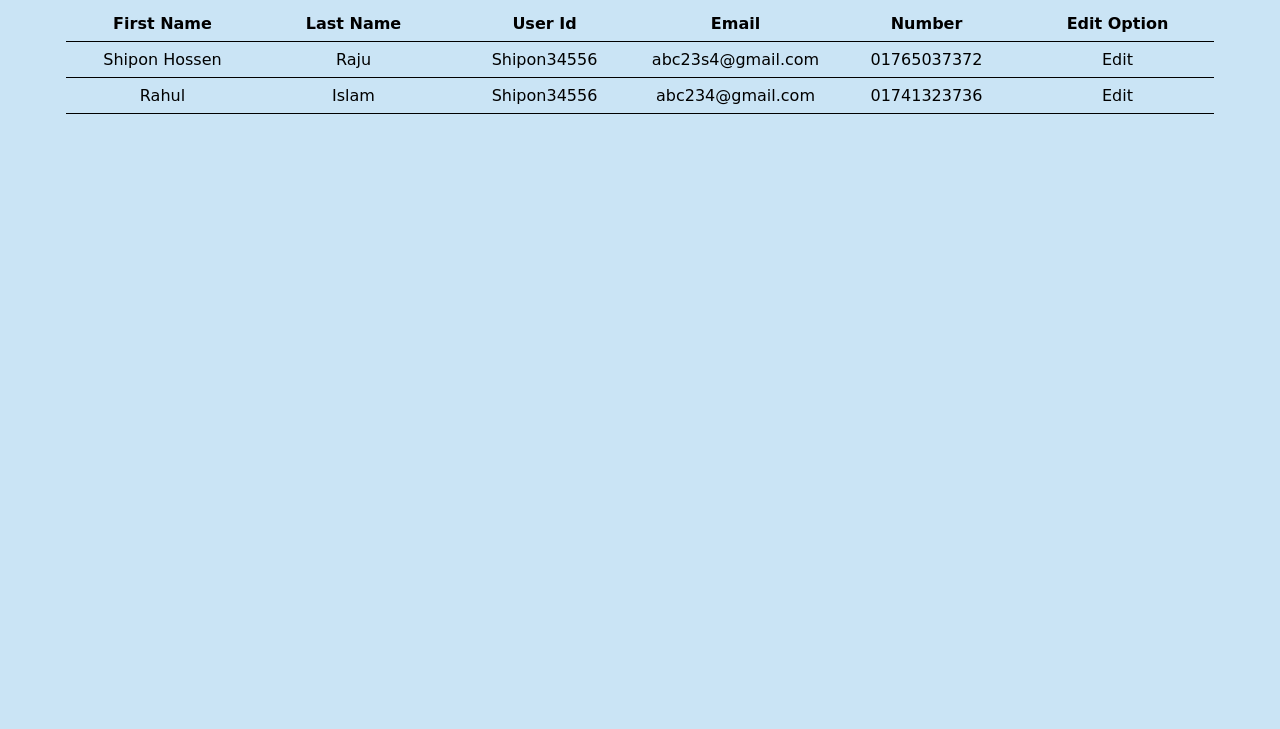
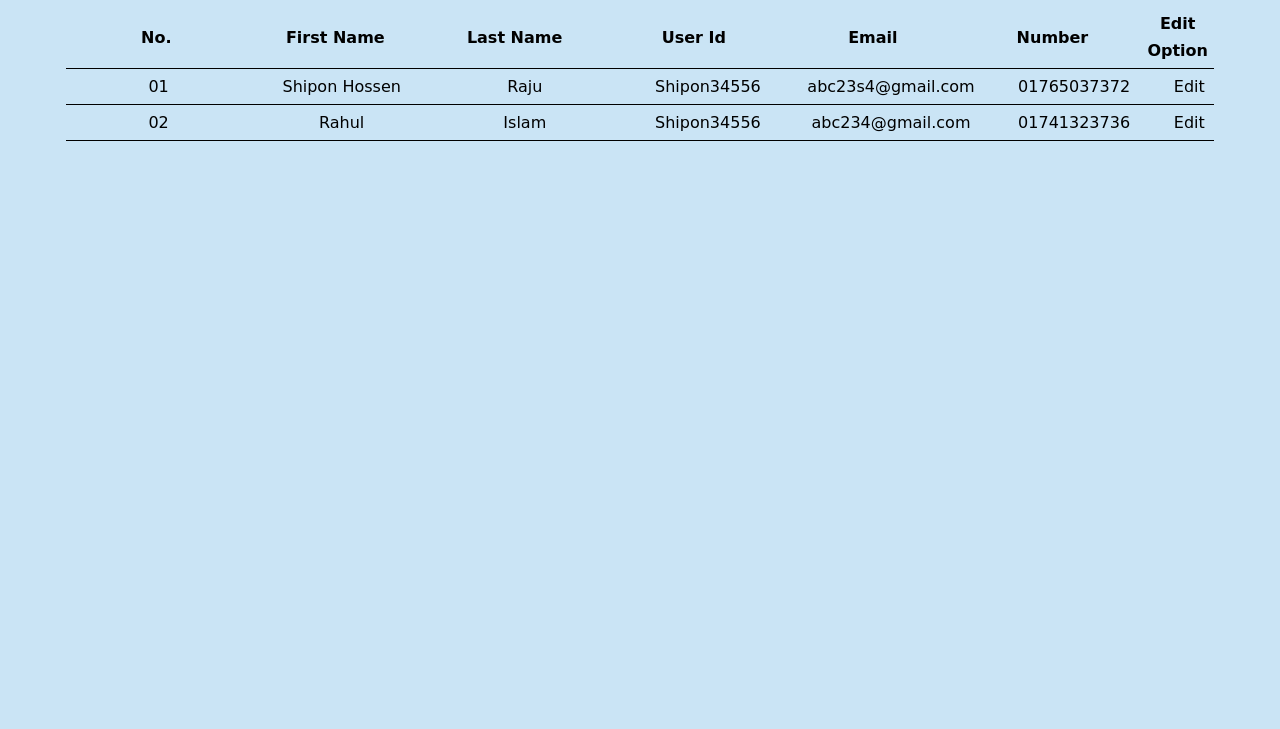
Before and after one commit to ProgrammerShipon/Web-Design-Tools, a plain HTML site: page Details Update/index.html in a window 1280 px wide. Shown: the part 71-800 px from the top of the page. Drawn offline with Linux system fonts and the light colour scheme.

Commit message:
some html file change

```diff
--- a/Details Update/index.html
+++ b/Details Update/index.html
@@ -16,6 +16,7 @@
           </div>
           <table>
             <tr>
+              <th>No.</th>
               <th>First Name</th>
               <th>Last Name</th>
               <th>User Id</th>
@@ -24,6 +25,7 @@
               <th>Edit Option</th>
             </tr>
             <tr>
+              <td>01</td>
               <td>Shipon Hossen</td>
               <td>Raju</td>
               <td>Shipon34556</td>
@@ -32,6 +34,7 @@
               <td id="edit">Edit</td>
             </tr>
             <tr>
+              <td>02</td>
               <td>Rahul</td>
               <td>Islam</td>
               <td>Shipon34556</td>
```
